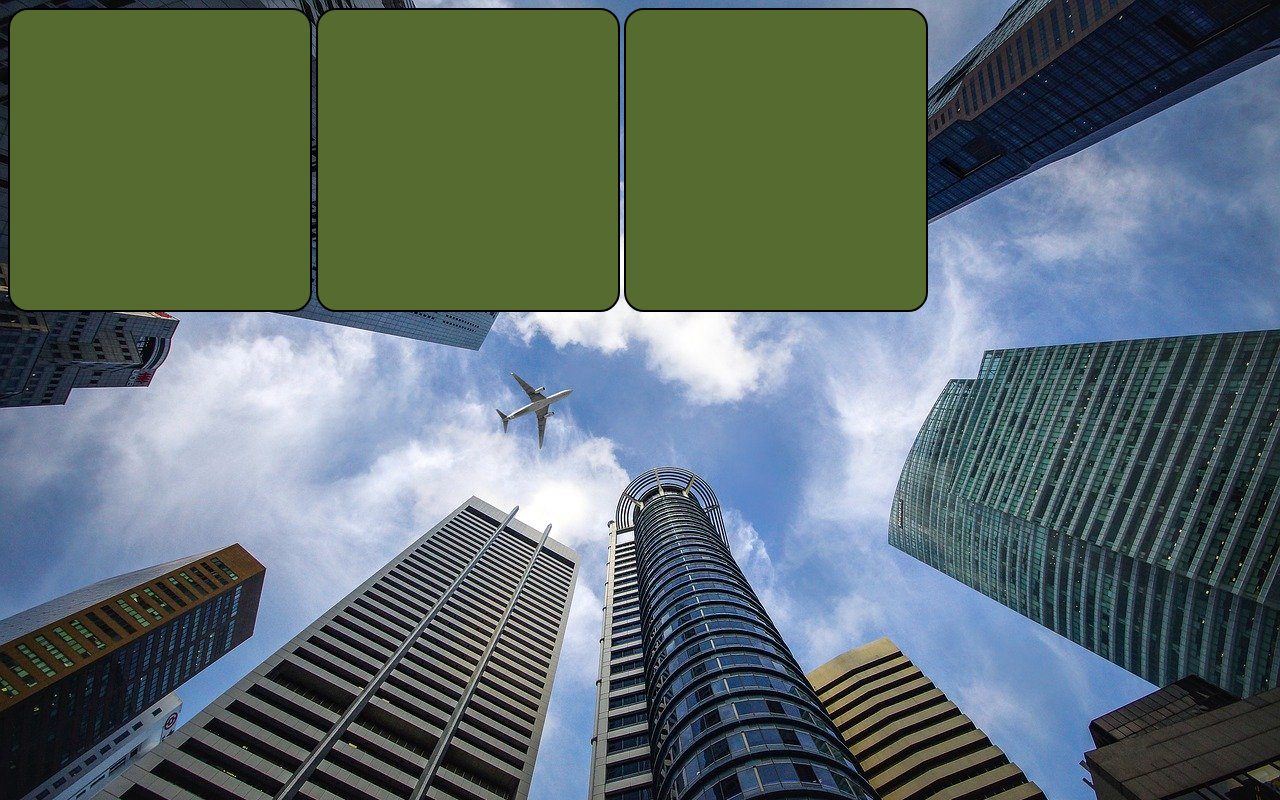
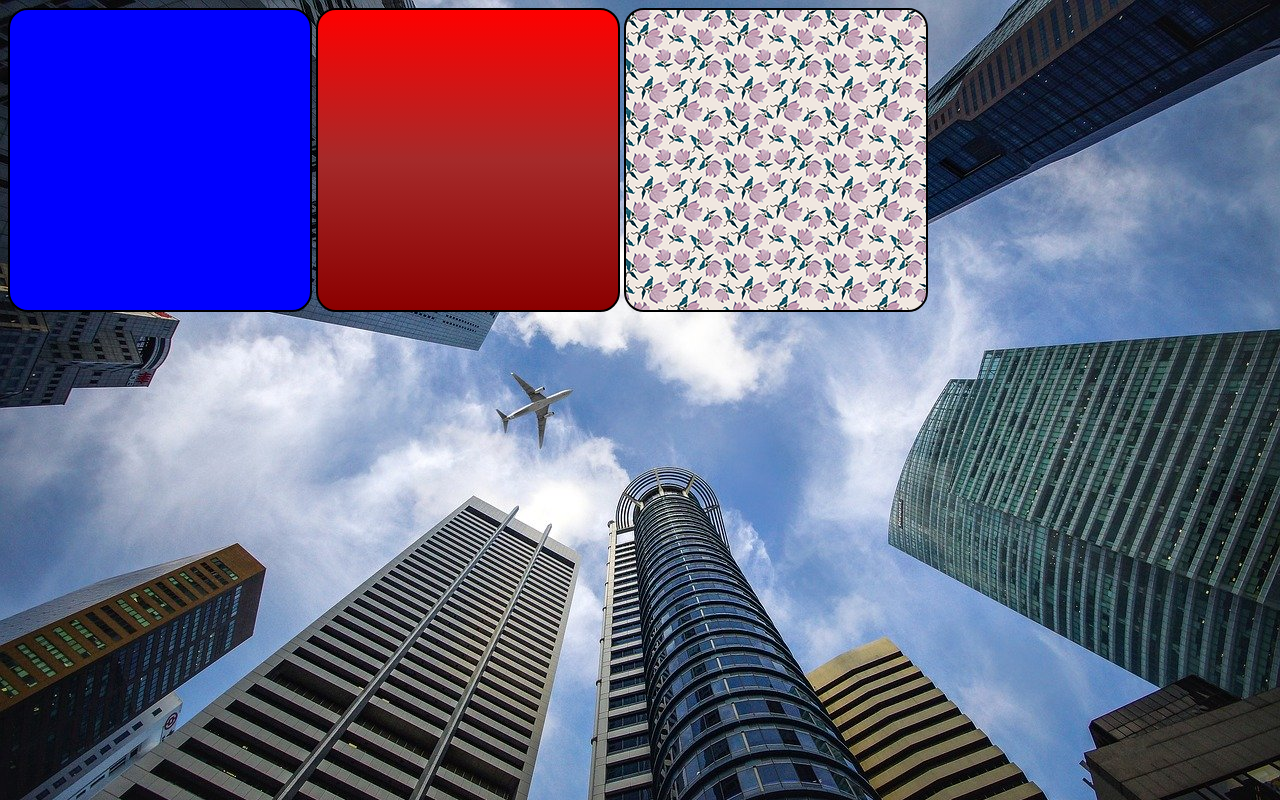
Before and after one commit to poca753/Aulas-de-Front-End, a plain HTML site: page makita.html in a window 1280 px wide. Drawn offline with Linux system fonts and the light colour scheme.

Commit message:
grefg
rgfgerf

```diff
--- a/makita.html
+++ b/makita.html
@@ -16,6 +16,15 @@
             display: inline-block;
             border-radius: 20px;
             }
+            #q1{
+                background-color: blue;
+            }
+            #q2{
+                background-image: linear-gradient(to bottom,red,brown,darkred );
+            }
+            #q3{
+                background-image: url(imagensdefundo/pattern003.png);
+            }
     </style>
 </head>
 <body>
```
